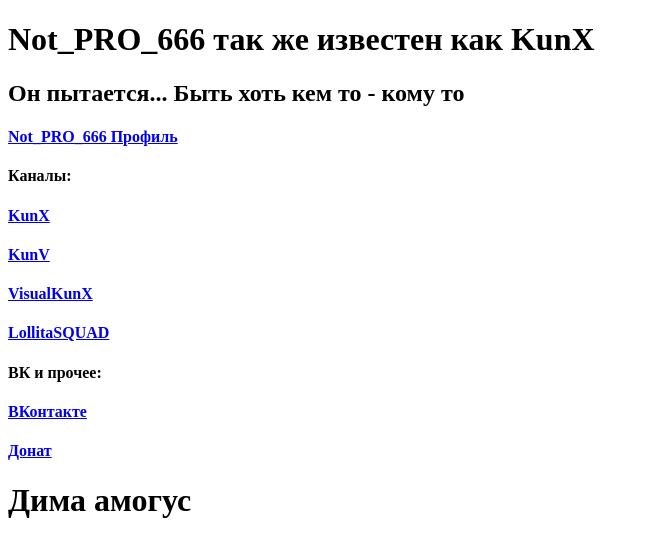
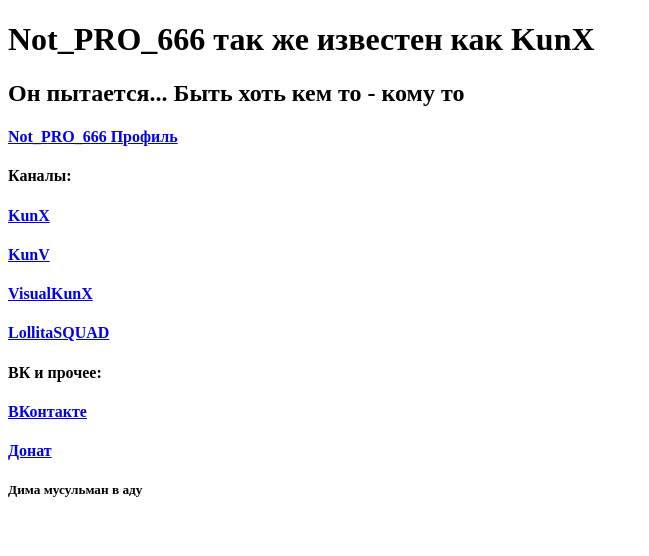
Before and after one commit to TheKunX/thekunx.github.io, a plain HTML site: page index.html in a window 1280 px wide. Shown: the whole page, without its empty margins (0-649 px from the left). Drawn offline with Linux system fonts and the light colour scheme.

Commit message:
Add files via upload
Site

```diff
--- a/index.html
+++ b/index.html
@@ -18,7 +18,7 @@
     <h4>ВК и прочее:</h4>
     <a href="https://vk.com/the_konnoko_mitsuke"target="_blank">  <h4>ВКонтакте</h4></a>
     <a href="https://www.donationalerts.com/r/thekunx"target="_blank">  <h4>Донат</h4></a>
-    <h1>Дима амогус</h1>
+    <h5>Дима мусульман в аду</h5>
 
 </body>
 </html>
```
